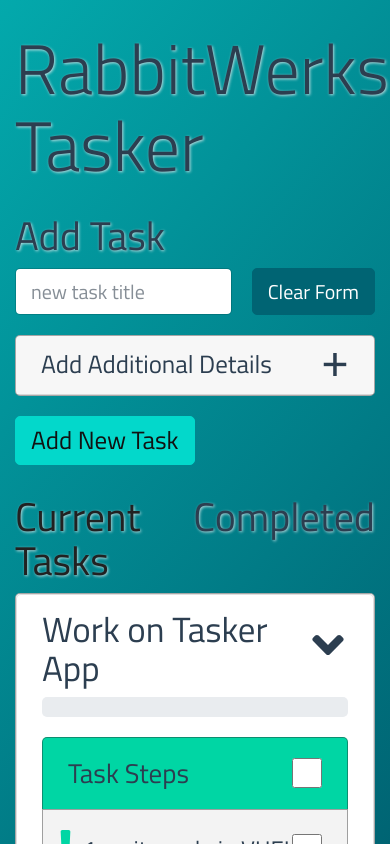
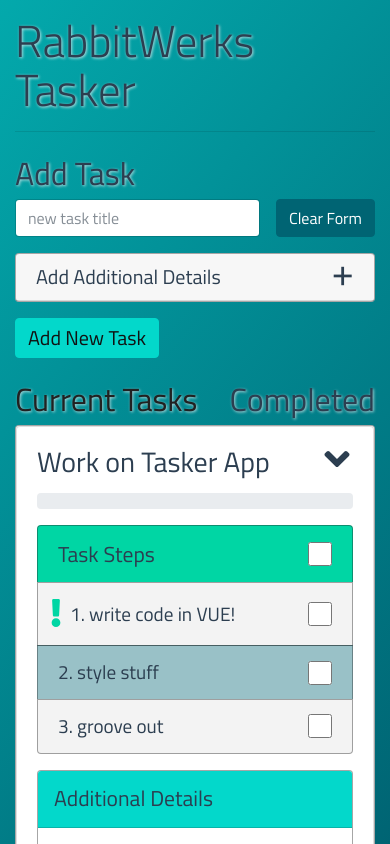
Before and after one commit to Sharpie360/tasker-app, a Vue app: page / in a window 390 px wide. Shown: the top 844 px of the page. Built offline with nearby package versions, Linux system fonts and the light colour scheme.

Commit message:
updated - minor style changes for mobile

```diff
--- a/src/App.vue
+++ b/src/App.vue
@@ -1,8 +1,13 @@
 <template>
-  <div id="app" class="container mb-5 pt-4">
-    <h1 class="display-4 shadow-white mb-4">RabbitWerks Tasker</h1>
+  <div id="app" class="container mb-5 pt-3">
+    <h1
+      id="app-title"
+      class="display-4 shadow-white mb-0"
+      >RabbitWerks Tasker
+    </h1>
+    <hr>
 
-    <app-add-task></app-add-task>
+    <app-add-task class="mt-4"></app-add-task>
 
     <div id="secondary-focus-cmp-titles" class="mt-4">
       <h2
@@ -80,6 +85,8 @@ html {
   padding-top: 60px;
 }
 
+
+
 .shadow-white {
   text-shadow: 1px 1px 3px rgba(247, 247, 247, .75);
 }
@@ -101,4 +108,14 @@ a {
   color: #212121;
 }
 
+@media screen and (max-width: 480px) {
+  html {
+    font-size: 16px;
+  }
+
+  #app-title {
+    font-size: 2.8rem;
+  }
+}
+
 </style>
```
